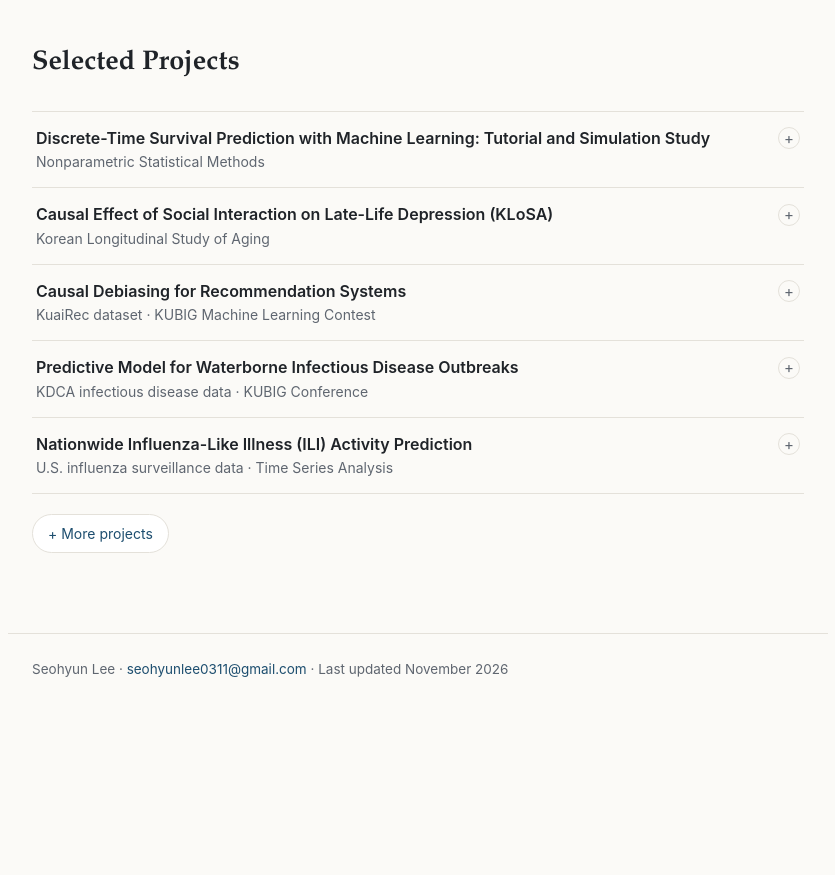
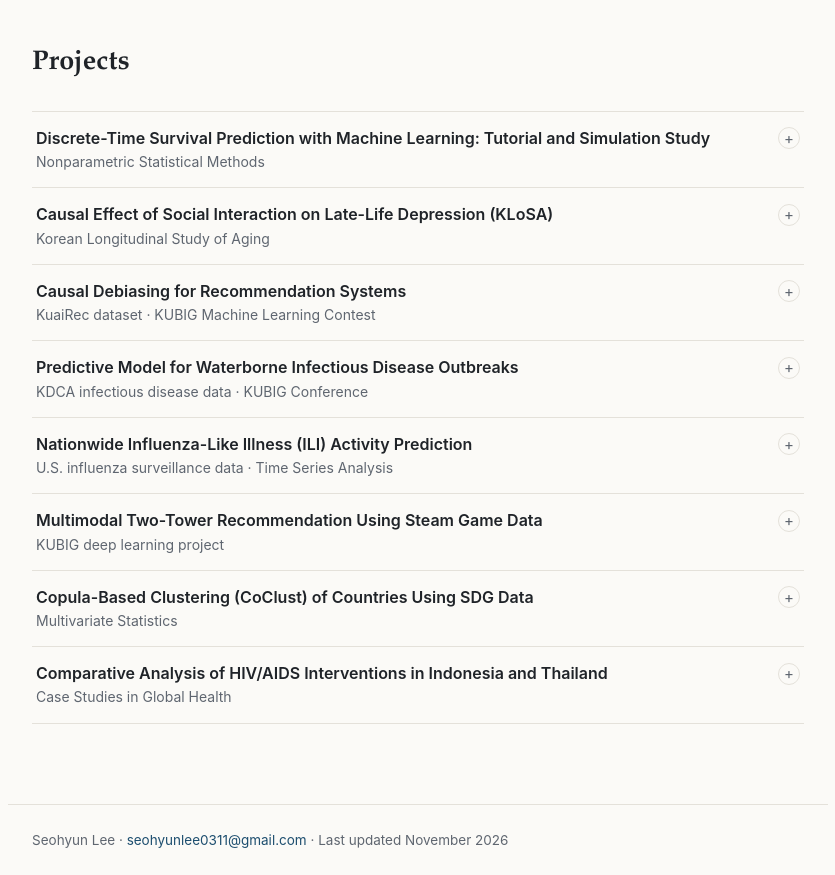
Before and after one commit to seo-hyun-lee/seo-hyun-lee.github.io, a plain HTML site: page index.html in a window 1280 px wide. Both pictures are taken after a click on the link "Projects". Shown: the part 62-937 px from the top of the page, without its empty margins (222-1057 px from the left). Before the commit the page ends 800 px from the top, so only its background shows below. Drawn offline with Linux system fonts and the light colour scheme.

Commit message:
Change heading to 'Projects' and adjust details
Updated section heading and modified project details structure.

```diff
--- a/index.html
+++ b/index.html
@@ -288,7 +288,7 @@
          <img src="images/your-photo.jpg" alt="short description">
        inside that project's <div class="gallery">. -->
   <section class="panel" id="projects">
-    <h2>Selected Projects</h2>
+    <h2>Projects</h2>
     <div class="list">
 
       <details class="item">
@@ -351,14 +351,7 @@
         </div>
       </details>
 
-    </div>
-
-    <!-- Secondary projects: hidden until "More projects" is clicked -->
-    <details class="more">
-      <summary><span class="more-label">+ More projects</span><span class="less">− Show fewer</span></summary>
-      <div class="list">
-
-        <details class="item">
+      <details class="item">
           <summary>
             <span class="item-title">Multimodal Two-Tower Recommendation Using Steam Game Data
               <span class="item-meta">KUBIG deep learning project</span></span>
@@ -395,7 +388,6 @@
           </div>
         </details>
 
-      </div>
     </details>
   </section>
 
```
